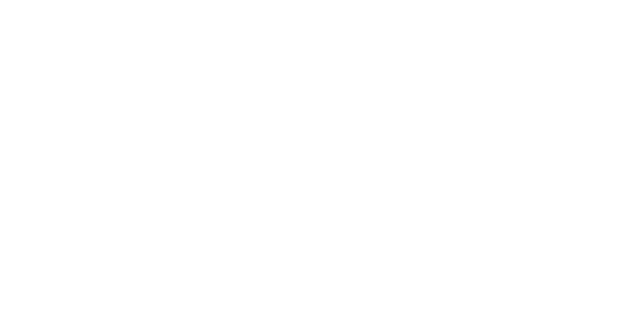
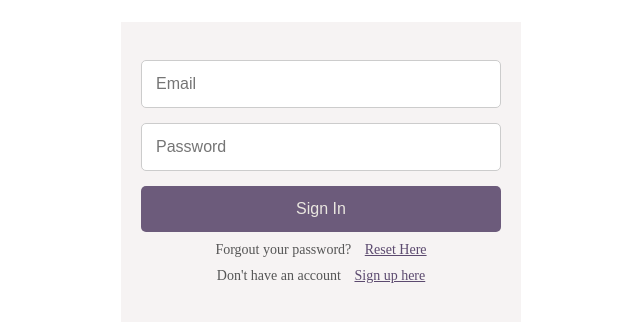
Before and after one commit to marcionavarro/mern-stack-ecommerce, a React (Vite) app in the folder frontend/: page /login in a window 1280 px wide. Before the commit this address had no page. Shown: the part 228-550 px from the top of the page, without its empty margins (319-959 px from the left). Built offline with nearby package versions, Linux system fonts and the light colour scheme.

Commit message:
#92 Autenticação | Formulário de login do usuário

```diff
--- a/frontend/src/App.jsx
+++ b/frontend/src/App.jsx
@@ -4,6 +4,7 @@
 import ProductDetails from './pages/ProductDetails';
 import Products from './pages/Products';
 import Register from './User/Register';
+import Login from './User/Login';
 
 
 export default function App() {
@@ -15,6 +16,7 @@
             <Route path="/products" element={<Products />} />
             <Route path="/products/:keyword" element={<Products />} />
             <Route path="/register" element={<Register />} />
+            <Route path="/login" element={<Login />} />
         </Routes>
     </Router>
   )
--- /dev/null
+++ b/frontend/src/User/Login.jsx
@@ -0,0 +1,49 @@
+import React, { useState } from "react";
+import "../UserStyles/Form.css";
+import { Link } from "react-router-dom";
+
+function Login() {
+  const [loginEmail, setLoginEmail] = useState("");
+  const [loginPassword, setLoginassword] = useState("");
+
+  const loginSubmit = (e) => {
+    e.preventDefault();
+    console.log("Hello");
+  };
+
+  return (
+    <div className="form-container">
+      <div className="form-content">
+        <form className="form" onSubmit={loginSubmit}>
+          <div className="input-group">
+            <input
+              type="email"
+              name="email"
+              placeholder="Email"
+              value={loginEmail}
+              onChange={(e) => setLoginEmail(e.target.value)}
+            />
+          </div>
+          <div className="input-group">
+            <input
+              type="password"
+              name="password"
+              placeholder="Password"
+              value={loginPassword}
+              onChange={(e) => setLoginassword(e.target.value)}
+            />
+          </div>
+          <button className="authBtn">Sign In</button>
+          <p className="form-links">
+            Forgout your password? <Link to="/password/forgot">Reset Here</Link>
+          </p>
+          <p className="form-links">
+            Don't have an account <Link to="/register">Sign up here</Link>
+          </p>
+        </form>
+      </div>
+    </div>
+  );
+}
+
+export default Login;
```
